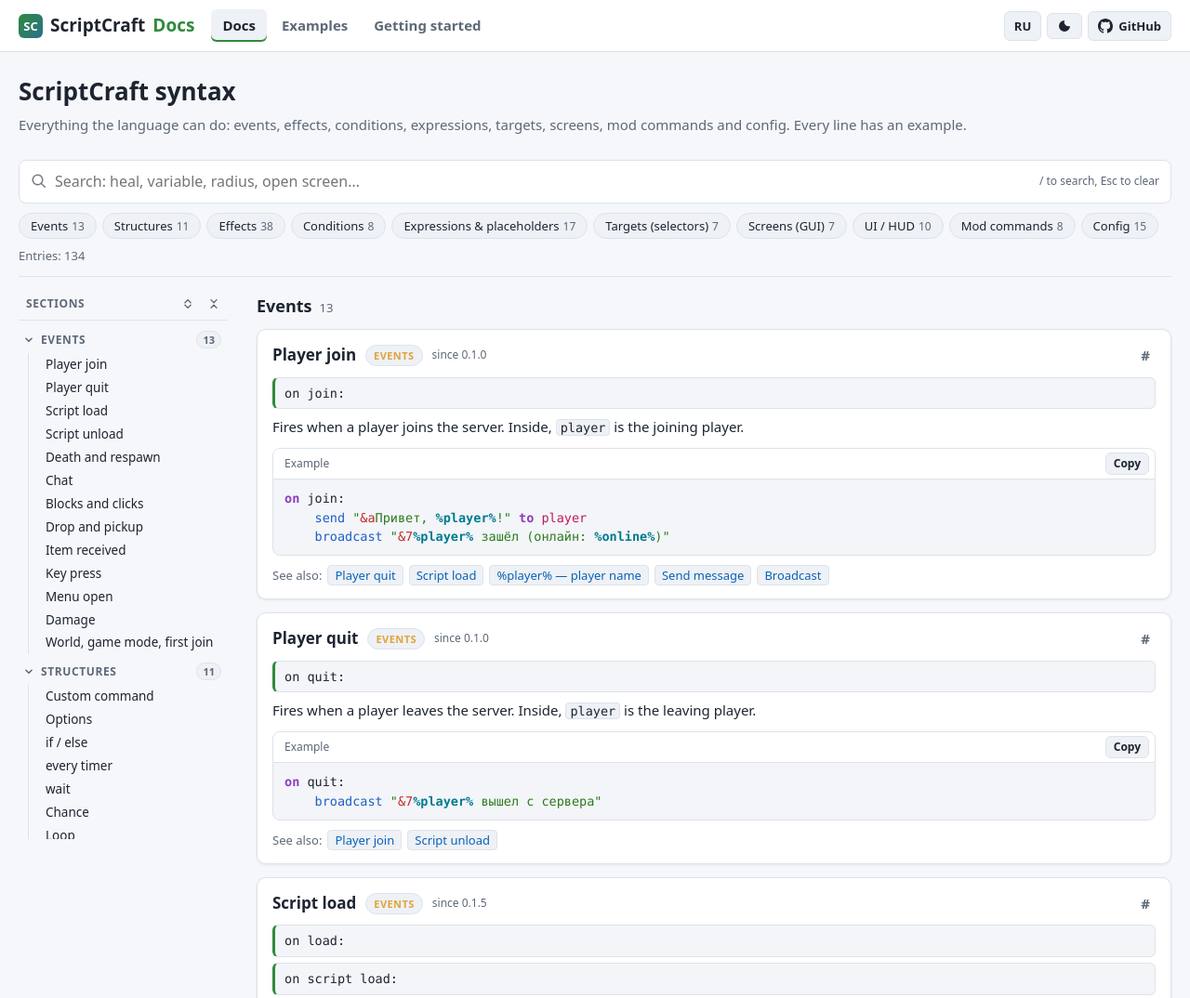
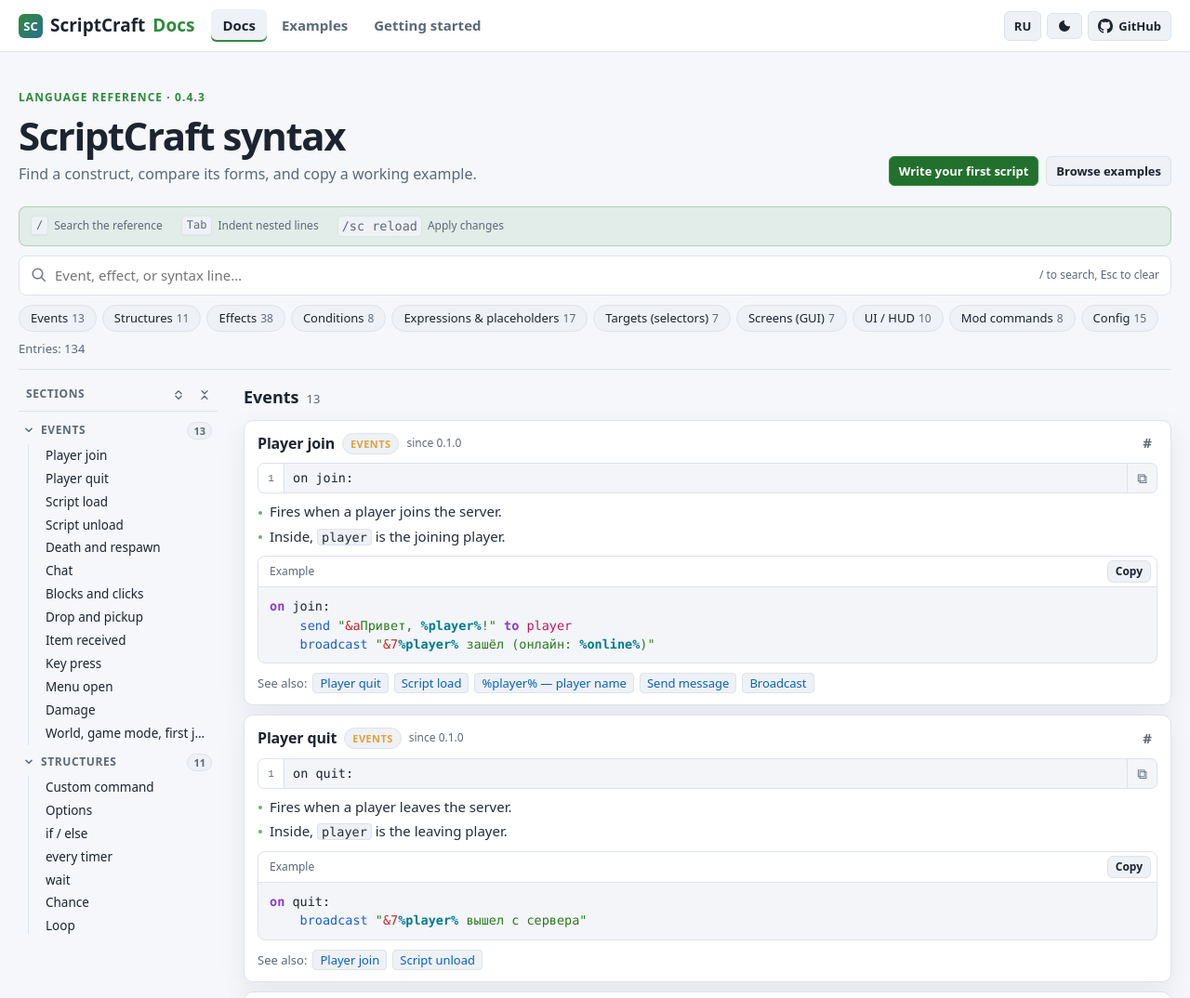
Before and after one commit to ElgerElg/ScriptCraft, a plain HTML site: page docs/index.html in a window 1280 px wide. Shown: the top 1074 px of the page at 93% size. Drawn offline with Linux system fonts and the light colour scheme.

Commit message:
Улучшить дизайн и читаемость документации
Co-authored-by: Cursor <cursoragent@cursor.com>

```diff
--- a/docs/assets/app.js
+++ b/docs/assets/app.js
@@ -13,9 +13,11 @@
       "nav.docs": "Документация", "nav.examples": "Примеры", "nav.start": "Начало", "nav.menu": "Разделы",
       "lang.btn": "EN", "lang.title": "Switch to English",
       "theme.title": "Светлая / тёмная тема", "github": "GitHub",
-      "docs.title": "Синтаксис ScriptCraft",
-      "docs.sub": "Всё, что умеет язык: события, эффекты, условия, выражения, цели, экраны, команды мода и конфиг. У каждой строки — пример.",
-      "search.ph": "Поиск: heal, переменная, radius, open screen…", "search.hint": "/ — поиск, Esc — очистить",
+      "docs.eyebrow": "Справочник языка · 0.4.3", "docs.title": "Синтаксис ScriptCraft",
+      "docs.sub": "Найдите нужную конструкцию, сравните варианты и скопируйте рабочий пример.",
+      "docs.start": "Написать первый скрипт", "docs.browse": "Смотреть примеры",
+      "docs.fact.search": "Поиск по справочнику", "docs.fact.indent": "Отступ вложенных строк", "docs.fact.reload": "Применить изменения",
+      "search.ph": "Событие, эффект или строка синтаксиса…", "search.hint": "/ — поиск, Esc — очистить",
       "chips.all": "Сбросить", "status.all": "Записей: {n}", "status.found": "Найдено: {n} из {total}",
       "empty": "Ничего не найдено. Попробуйте другое слово или сбросьте фильтры.",
       "card.syntax": "Синтаксис", "card.example": "Пример", "card.related": "См. также:", "card.since": "с версии {v}",
@@ -31,9 +33,11 @@
       "nav.docs": "Docs", "nav.examples": "Examples", "nav.start": "Getting started", "nav.menu": "Contents",
       "lang.btn": "RU", "lang.title": "Переключить на русский",
       "theme.title": "Light / dark theme", "github": "GitHub",
-      "docs.title": "ScriptCraft syntax",
-      "docs.sub": "Everything the language can do: events, effects, conditions, expressions, targets, screens, mod commands and config. Every line has an example.",
-      "search.ph": "Search: heal, variable, radius, open screen…", "search.hint": "/ to search, Esc to clear",
+      "docs.eyebrow": "Language reference · 0.4.3", "docs.title": "ScriptCraft syntax",
+      "docs.sub": "Find a construct, compare its forms, and copy a working example.",
+      "docs.start": "Write your first script", "docs.browse": "Browse examples",
+      "docs.fact.search": "Search the reference", "docs.fact.indent": "Indent nested lines", "docs.fact.reload": "Apply changes",
+      "search.ph": "Event, effect, or syntax line…", "search.hint": "/ to search, Esc to clear",
       "chips.all": "Reset", "status.all": "Entries: {n}", "status.found": "Found: {n} of {total}",
       "empty": "Nothing found. Try another word or reset the filters.",
       "card.syntax": "Syntax", "card.example": "Example", "card.related": "See also:", "card.since": "since {v}",
@@ -101,6 +105,15 @@
   };
   SC.paras = function (text) {
     return String(text).split(/\n\s*\n/).map(function (p) { return "<p>" + SC.inline(p.trim()) + "</p>"; }).join("");
+  };
+
+  /** Делит плотное описание на короткие смысловые строки после предложений. */
+  SC.readable = function (text) {
+    var parts = String(text).trim().split(/(?<=[.!?])\s+(?=(?:`|\*\*|[A-ZА-ЯЁ0-9]))/);
+    if (parts.length < 2) return SC.paras(text);
+    return '<ul class="desc-lines">' + parts.map(function (part) {
+      return "<li>" + SC.inline(part) + "</li>";
+    }).join("") + "</ul>";
   };
 
   // ------------------------------------------------------------ подсветка
--- a/docs/assets/docs.js
+++ b/docs/assets/docs.js
@@ -104,8 +104,11 @@
       '<span class="badge c-' + e.category + '">' + SC.esc(SC.tr(cat)) + "</span>" +
       '<span class="since">' + SC.esc(SC.t("card.since", { v: e.since })) + "</span>" +
       '<a class="perma" href="#' + e.id + '" title="' + SC.esc(SC.t("card.link")) + '">#</a></div>' +
-      '<div class="syntax">' + e.syntax.map(function (s) { return "<code>" + mark(s, ts) + "</code>"; }).join("") + "</div>" +
-      '<div class="desc">' + SC.paras(SC.tr(e.desc)) + "</div>" +
+      '<div class="syntax" aria-label="' + SC.esc(SC.t("card.syntax")) + '">' + e.syntax.map(function (s, i) {
+        return '<div class="syntax-row"><span class="syntax-index">' + (i + 1) + '</span><code>' + mark(s, ts) + '</code>' +
+          '<button class="syntax-copy" type="button" data-copy-syntax="' + SC.esc(s) + '" title="' + SC.esc(SC.t("copy")) + '" aria-label="' + SC.esc(SC.t("copy")) + '">⧉</button></div>';
+      }).join("") + "</div>" +
+      '<div class="desc">' + SC.readable(SC.tr(e.desc)) + "</div>" +
       SC.codeBlock(e.example, e.category === "config" ? "toml" : "sc", SC.t("card.example") + (e.category === "config" ? " · scriptcraft/config.toml" : "")) +
       (related ? '<div class="related"><span>' + SC.esc(SC.t("card.related")) + "</span>" + related + "</div>" : "") +
       "</article>";
@@ -264,6 +267,15 @@
         els.side.querySelectorAll(".side-group").forEach(function (g) { setOpen(g.getAttribute("data-cat"), open); });
       }
     });
+    els.list.addEventListener("click", function (ev) {
+      var copy = ev.target.closest("button[data-copy-syntax]");
+      if (!copy) return;
+      SC.copy(copy.getAttribute("data-copy-syntax")).then(function (ok) {
+        copy.textContent = ok ? "✓" : "!";
+        copy.classList.toggle("ok", ok);
+        setTimeout(function () { copy.textContent = "⧉"; copy.classList.remove("ok"); }, 1200);
+      });
+    });
     els.chips.addEventListener("click", function (ev) {
       var b = ev.target.closest("button");
       if (!b) return;
--- a/docs/assets/style.css
+++ b/docs/assets/style.css
@@ -3,14 +3,16 @@
   --bg: #0f1218; --bg2: #161b24; --card: #1a202b; --border: #2a3242; --text: #dfe5ee; --muted: #8b97a8;
   --accent: #5fb36b; --accent2: #3d8b4a; --link: #7cc4ff; --code-bg: #0b0e13; --chip: #222a37; --mark: #4a3f12;
   --hl-kw: #c792ea; --hl-fn: #82aaff; --hl-str: #c3e88d; --hl-num: #f78c6c; --hl-var: #ffcb6b; --hl-ph: #89ddff;
-  --hl-com: #6a7385; --hl-tg: #ff9cac; --hl-col: #f07178; --shadow: 0 1px 3px rgba(0,0,0,.4);
+  --hl-com: #6a7385; --hl-tg: #ff9cac; --hl-col: #f07178; --shadow: 0 10px 30px rgba(0,0,0,.18);
+  --accent-soft: rgba(95,179,107,.12); --accent-line: rgba(95,179,107,.35);
   --sb-track: #12161d; --sb-thumb: #34503b; --sb-thumb-hover: #5fb36b;
 }
 html[data-theme="light"] {
   --bg: #f5f7fa; --bg2: #ffffff; --card: #ffffff; --border: #dde3ea; --text: #1d2430; --muted: #5d6878;
   --accent: #2f8a3c; --accent2: #23702e; --link: #0b62b8; --code-bg: #f3f5f8; --chip: #eef1f5; --mark: #fff0a8;
   --hl-kw: #8e3bbf; --hl-fn: #1d5fc4; --hl-str: #2c7a1f; --hl-num: #c2511d; --hl-var: #a26200; --hl-ph: #007a91;
-  --hl-com: #8a94a3; --hl-tg: #c2185b; --hl-col: #c62828; --shadow: 0 1px 3px rgba(20,30,50,.08);
+  --hl-com: #8a94a3; --hl-tg: #c2185b; --hl-col: #c62828; --shadow: 0 10px 30px rgba(20,30,50,.07);
+  --accent-soft: rgba(47,138,60,.09); --accent-line: rgba(47,138,60,.28);
   --sb-track: #eceff3; --sb-thumb: #a9cdb0; --sb-thumb-hover: #2f8a3c;
 }
 * { box-sizing: border-box; }
@@ -55,15 +57,22 @@ html[data-lang="ru"] .l-en, html[data-lang="en"] .l-ru { display: none !importan
 .btn:hover { border-color: var(--accent); }
 .btn svg { width: 16px; height: 16px; fill: currentColor; }
 
-.wrap { max-width: 1280px; margin: 0 auto; padding: 22px 20px 60px; }
-.hero h1 { margin: 0 0 4px; font-size: 26px; }
-.hero p { margin: 0 0 16px; color: var(--muted); }
+.wrap { max-width: 1280px; margin: 0 auto; padding: 24px 20px 60px; }
+.hero h1 { margin: 0 0 6px; font-size: clamp(28px, 4vw, 42px); line-height: 1.1; letter-spacing: -.035em; }
+.hero p { margin: 0; color: var(--muted); max-width: 680px; font-size: 16px; }
+.docs-hero { display: flex; align-items: flex-end; justify-content: space-between; gap: 24px; padding: 16px 0 22px; }
+.eyebrow { display: block; color: var(--accent); font-size: 12px; font-weight: 800; letter-spacing: .09em; text-transform: uppercase; margin-bottom: 8px; }
+.hero-actions { display: flex; gap: 8px; flex: none; }
+.btn.primary { color: #fff; background: var(--accent2); border-color: var(--accent); }
+.btn.primary:hover { background: var(--accent); text-decoration: none; }
+.quickfacts { display: flex; flex-wrap: wrap; gap: 8px 20px; color: var(--muted); font-size: 12px; padding: 9px 12px; background: var(--accent-soft); border: 1px solid var(--accent-line); border-radius: 8px; }
+.quickfacts > span { display: inline-flex; align-items: center; gap: 6px; }
 
 /* Поиск и фильтры */
-.searchbar { position: sticky; top: var(--hh, 53px); z-index: 10; background: var(--bg); padding: 10px 0 12px; border-bottom: 1px solid var(--border); margin-bottom: 18px; }
-.search { display: flex; align-items: center; gap: 8px; background: var(--bg2); border: 1px solid var(--border); border-radius: 8px; padding: 0 12px; }
-.search:focus-within { border-color: var(--accent); }
-.search input { flex: 1; border: 0; outline: 0; background: transparent; color: var(--text); font: inherit; font-size: 16px; padding: 10px 0; }
+.searchbar { position: sticky; top: var(--hh, 53px); z-index: 10; background: color-mix(in srgb, var(--bg) 92%, transparent); backdrop-filter: blur(12px); padding: 10px 0 12px; border-bottom: 1px solid var(--border); margin-bottom: 16px; }
+.search { display: flex; align-items: center; gap: 8px; background: var(--bg2); border: 1px solid var(--border); border-radius: 8px; padding: 0 12px; transition: border-color .15s, box-shadow .15s; }
+.search:focus-within { border-color: var(--accent); box-shadow: 0 0 0 3px var(--accent-soft); }
+.search input { flex: 1; border: 0; outline: 0; background: transparent; color: var(--text); font: inherit; font-size: 15px; padding: 9px 0; }
 .search .hint { color: var(--muted); font-size: 12px; white-space: nowrap; }
 .chips { display: flex; flex-wrap: wrap; gap: 6px; margin-top: 10px; }
 .chip { background: var(--chip); border: 1px solid var(--border); color: var(--text); border-radius: 999px; padding: 3px 12px; cursor: pointer; font: inherit; font-size: 13px; }
@@ -74,7 +83,7 @@ html[data-lang="ru"] .l-en, html[data-lang="en"] .l-ru { display: none !importan
 .status { color: var(--muted); font-size: 13px; margin-top: 8px; }
 
 /* Раскладка документации */
-.layout { display: grid; grid-template-columns: 230px minmax(0, 1fr); gap: 26px; align-items: start; }
+.layout { display: grid; grid-template-columns: 220px minmax(0, 1fr); gap: 22px; align-items: start; }
 .side { position: sticky; top: calc(var(--hh, 53px) + var(--sbh, 130px) + 8px); max-height: calc(100vh - var(--hh, 53px) - var(--sbh, 130px) - 20px); overflow: auto; font-size: 13.5px; padding-right: 6px; }
 .side-tools { display: flex; align-items: center; gap: 4px; margin: 0 0 6px; padding: 0 2px 6px 8px; border-bottom: 1px solid var(--border); font-size: 12px; text-transform: uppercase; letter-spacing: .05em; color: var(--muted); font-weight: 700; }
 .side-tools span { flex: 1; }
@@ -102,11 +111,12 @@ html[data-lang="ru"] .l-en, html[data-lang="en"] .l-ru { display: none !importan
 .cat-title:first-child { margin-top: 0; }
 .cat-title small { color: var(--muted); font-weight: 400; font-size: 13px; }
 
-.card { background: var(--card); border: 1px solid var(--border); border-radius: 10px; padding: 14px 16px; margin-bottom: 14px; box-shadow: var(--shadow); }
+.card { background: var(--card); border: 1px solid var(--border); border-radius: 10px; padding: 12px 14px; margin-bottom: 10px; box-shadow: var(--shadow); transition: border-color .15s, transform .15s; }
+.card:hover { border-color: color-mix(in srgb, var(--border) 45%, var(--accent)); }
 .card.flash { animation: flash 1.6s ease-out; }
 @keyframes flash { 0% { border-color: var(--accent); box-shadow: 0 0 0 3px var(--accent); } 100% { } }
-.card-h { display: flex; align-items: center; gap: 10px; flex-wrap: wrap; }
-.card-h h3 { margin: 0; font-size: 17px; }
+.card-h { display: flex; align-items: center; gap: 8px; flex-wrap: wrap; }
+.card-h h3 { margin: 0; font-size: 16px; letter-spacing: -.01em; }
 .badge { font-size: 11px; font-weight: 700; text-transform: uppercase; letter-spacing: .04em; padding: 2px 8px; border-radius: 999px; background: var(--chip); color: var(--muted); border: 1px solid var(--border); }
 .badge.c-events { color: #e0a33a; } .badge.c-effects { color: #5aa9e6; } .badge.c-conditions { color: #c77dde; }
 .badge.c-expressions { color: #4fc1b0; } .badge.c-targets { color: #ef6f8a; } .badge.c-structures { color: #8fbf4d; }
@@ -114,12 +124,20 @@ html[data-lang="ru"] .l-en, html[data-lang="en"] .l-ru { display: none !importan
 .since { font-size: 12px; color: var(--muted); }
 .perma { margin-left: auto; color: var(--muted); font-weight: 700; padding: 0 6px; border-radius: 4px; }
 .perma:hover { color: var(--accent); background: var(--chip); text-decoration: none; }
-.syntax { margin: 10px 0 8px; display: grid; gap: 6px; }
+.syntax { margin: 9px 0 8px; display: grid; border: 1px solid var(--border); border-radius: 7px; overflow: hidden; background: var(--code-bg); }
 .nav-toggle { display: none; }
 .nav-shade { display: none; }
-.syntax code { display: block; background: var(--code-bg); border: 1px solid var(--border); border-left: 3px solid var(--accent); border-radius: 6px; padding: 6px 10px; white-space: pre-wrap; word-break: break-word; }
-.desc { margin: 6px 0 10px; }
+.syntax-row { min-width: 0; display: grid; grid-template-columns: 28px minmax(0, 1fr) 32px; align-items: stretch; border-bottom: 1px solid var(--border); }
+.syntax-row:last-child { border-bottom: 0; }
+.syntax-index { display: grid; place-items: center; color: var(--muted); background: var(--bg2); border-right: 1px solid var(--border); font: 11px ui-monospace, monospace; user-select: none; }
+.syntax code { display: block; border: 0; border-radius: 0; padding: 5px 9px; white-space: pre-wrap; word-break: break-word; background: transparent; }
+.syntax-copy { border: 0; border-left: 1px solid var(--border); background: transparent; color: var(--muted); cursor: pointer; font: 15px/1 system-ui; }
+.syntax-copy:hover, .syntax-copy.ok { color: var(--accent); background: var(--accent-soft); }
+.desc { margin: 7px 0 9px; color: color-mix(in srgb, var(--text) 88%, var(--muted)); }
 .desc p { margin: 0 0 6px; }
+.desc-lines { list-style: none; display: grid; gap: 3px; margin: 0; padding: 0; }
+.desc-lines li { position: relative; padding-left: 13px; }
+.desc-lines li::before { content: ""; position: absolute; left: 1px; top: .68em; width: 4px; height: 4px; border-radius: 50%; background: var(--accent); opacity: .7; }
 .label { font-size: 12px; text-transform: uppercase; letter-spacing: .05em; color: var(--muted); margin: 10px 0 4px; font-weight: 700; }
 .related { margin-top: 10px; font-size: 13px; color: var(--muted); display: flex; gap: 6px; flex-wrap: wrap; align-items: center; }
 .related a { background: var(--chip); border: 1px solid var(--border); border-radius: 4px; padding: 0 7px; }
@@ -155,6 +173,10 @@ mark { background: var(--mark); color: inherit; border-radius: 2px; }
 
 @media (max-width: 900px) {
   .layout { grid-template-columns: 1fr; }
+  .docs-hero { align-items: flex-start; flex-direction: column; padding-top: 6px; }
+  .hero-actions { width: 100%; flex-wrap: wrap; }
+  .hero-actions .btn { justify-content: center; flex: 1; }
+  .quickfacts { margin-top: -8px; }
   .top { padding-top: env(safe-area-inset-top); }
   .top-in { flex-wrap: wrap; gap: 8px 12px; padding: 8px 14px; }
   .nav { order: 3; flex-basis: 100%; overflow-x: auto; }
--- a/docs/index.html
+++ b/docs/index.html
@@ -23,9 +23,21 @@
   </div>
 </div></header>
 <main class="wrap">
-  <div class="hero">
-    <h1 data-i18n="docs.title">ScriptCraft syntax</h1>
-    <p data-i18n="docs.sub"></p>
+  <div class="hero docs-hero">
+    <div class="hero-copy">
+      <span class="eyebrow" data-i18n="docs.eyebrow">Language reference · 0.4.3</span>
+      <h1 data-i18n="docs.title">ScriptCraft syntax</h1>
+      <p data-i18n="docs.sub"></p>
+    </div>
+    <div class="hero-actions">
+      <a class="btn primary" href="start.html" data-i18n="docs.start">Write your first script</a>
+      <a class="btn" href="examples.html" data-i18n="docs.browse">Browse examples</a>
+    </div>
+  </div>
+  <div class="quickfacts" aria-label="Documentation tips">
+    <span><kbd>/</kbd> <span data-i18n="docs.fact.search">Search everything</span></span>
+    <span><kbd>Tab</kbd> <span data-i18n="docs.fact.indent">Indent nested lines</span></span>
+    <span><code>/sc reload</code> <span data-i18n="docs.fact.reload">Apply changes</span></span>
   </div>
   <div class="searchbar">
     <button class="nav-toggle" id="nav-toggle" type="button" aria-expanded="false" aria-controls="side" data-i18n="nav.menu">Contents</button>
```
